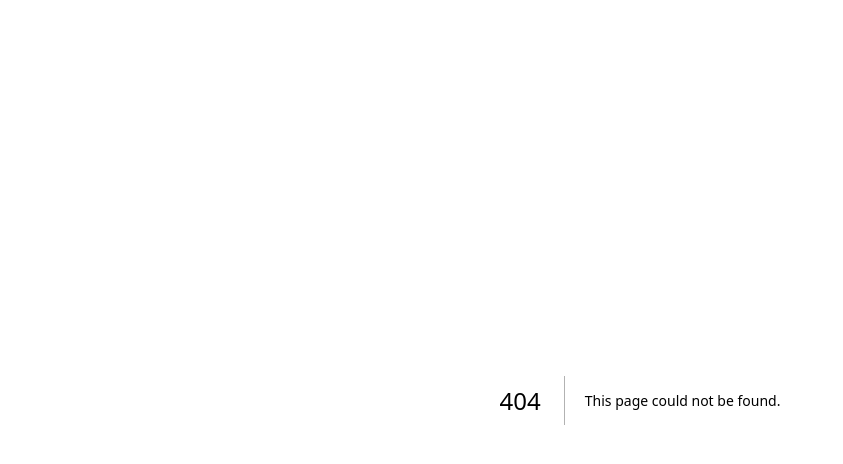
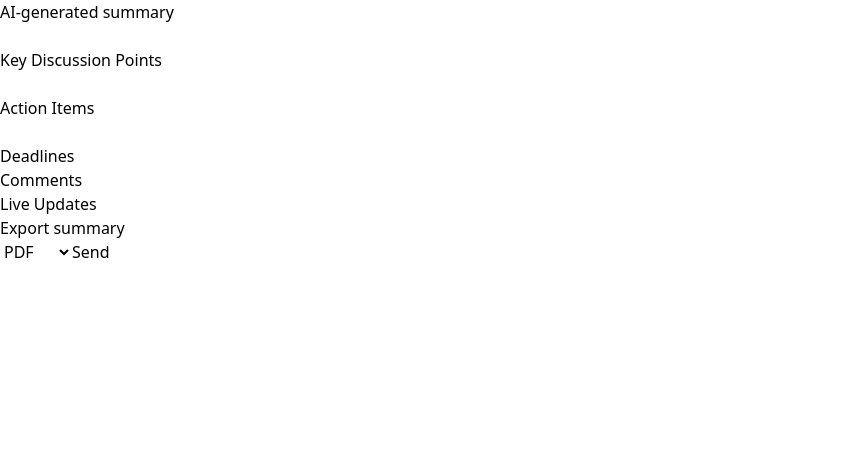
Before and after one commit to hanifbaaba/ChatBrief-AI, a Next.js app in the folder frontend/: page /Pages/Summary in a window 1280 px wide. Before the commit this address had no page. Shown: the top 464 px of the page, without its empty margins (0-843 px from the left). Built offline with nearby package versions, Linux system fonts and the light colour scheme.

Commit message:
created dashboard,login and export components

```diff
--- a/frontend/src/app/Components/Navbar/page.jsx
+++ b/frontend/src/app/Components/Navbar/page.jsx
@@ -4,7 +4,10 @@ export default function Navbar() {
       <ul>
         <li>About</li>
         <li>Contact</li>
-        <li>Login</li>
+        <select name="" id="">
+          <option value="">Login</option>
+          Logout
+        </select>
       </ul>
     </div>
   );
--- a/frontend/src/app/Components/Sidebar/page.jsx
+++ b/frontend/src/app/Components/Sidebar/page.jsx
@@ -7,7 +7,14 @@ export default function Sidebar() {
         <li>Summaries</li>
         <li>Action Items</li>
         <li>Integrations</li>
+        {/* add user avatar later */}
         <li>Profile</li>
+        <select name="" id="">
+          <option value="">Notion</option>
+          <option value="">Slack</option>
+          <option value="">Trello</option>
+        </select>
+        <li>Channels</li>
       </ul>
     </div>
   );
--- /dev/null
+++ b/frontend/src/app/Pages/Channels/MessageList/page.jsx
@@ -0,0 +1,7 @@
+export default function MessageList() {
+  return (
+    <div>
+      Scrollable list, each item shows: avatar, name, timestamp, message text.
+    </div>
+  );
+}
--- /dev/null
+++ b/frontend/src/app/Pages/Channels/page.jsx
@@ -0,0 +1,14 @@
+import Summary from "../Summary/page";
+
+export default function Channels() {
+  return (
+    <div>
+      <MessageList /> Scrollable list, each item shows: avatar, name, timestamp,
+      message text.
+      <Summary />
+      Summary text (AI generated). Action Items List: small cards with: Task
+      text Owner (e.g., “Hanif”) Due date (e.g., “Tomorrow”) Status
+      (open/closed)
+    </div>
+  );
+}
--- /dev/null
+++ b/frontend/src/app/Pages/Dashboard/page.jsx
@@ -0,0 +1,11 @@
+import Sidebar from "@/app/Components/Sidebar/page";
+
+export default function Dashboard() {
+  return (
+    <div>
+      <Sidebar />
+      <h1>Welcome {user}</h1>
+      <p>Please select a channel to view messages</p>
+    </div>
+  );
+}
--- /dev/null
+++ b/frontend/src/app/Pages/ExportPage/page.jsx
@@ -0,0 +1,8 @@
+export default function ExportPage() {
+  return (
+    <div>
+      Export to PDF button. Send to Slack/Notion button. (Future) “Share link”
+      button.
+    </div>
+  );
+}
--- /dev/null
+++ b/frontend/src/app/Pages/LoginPage/page.jsx
@@ -0,0 +1,8 @@
+export default function LoginPage() {
+  return (
+    <div>
+      <h1>this is the login page</h1>
+      <p>tagline :AI summaries that keeps your team in sync</p>
+    </div>
+  );
+}
--- /dev/null
+++ b/frontend/src/app/Pages/MainContent/page.jsx
@@ -0,0 +1,8 @@
+export default function MainContent() {
+  return (
+    <div>
+      <input type="text" />
+      <button>Generate Summary</button>
+    </div>
+  );
+}
--- /dev/null
+++ b/frontend/src/app/Pages/Summary/page.jsx
@@ -0,0 +1,25 @@
+export default function Summary() {
+  return (
+    <div>
+      <h1>AI-generated summary</h1>
+      <br />
+      <h2>Key Discussion Points</h2>
+      <br />
+      <h2>Action Items</h2>
+      <br />
+      <h3>Deadlines</h3>
+      <h4>Comments</h4>
+      <h4>Live Updates</h4>
+      <h3>Export summary</h3>
+      <select name="" id="">
+        <option value="">PDF</option>
+
+        <option value="">Notion</option>
+        <option value="">Slack</option>
+        <option value="">Trello</option>
+        <option value="">Mail</option>
+      </select>
+      <button>Send</button>
+    </div>
+  );
+}
```
